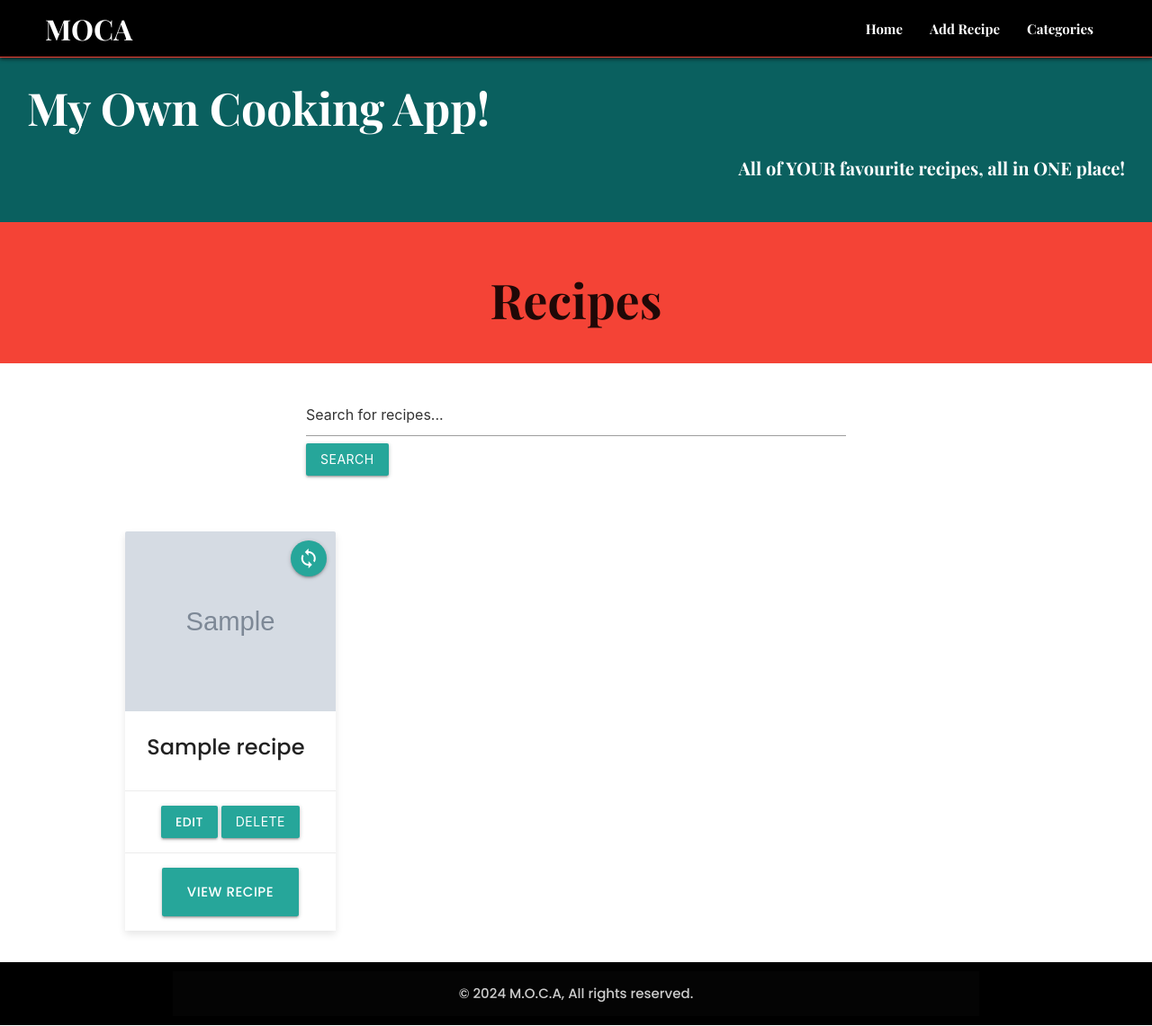
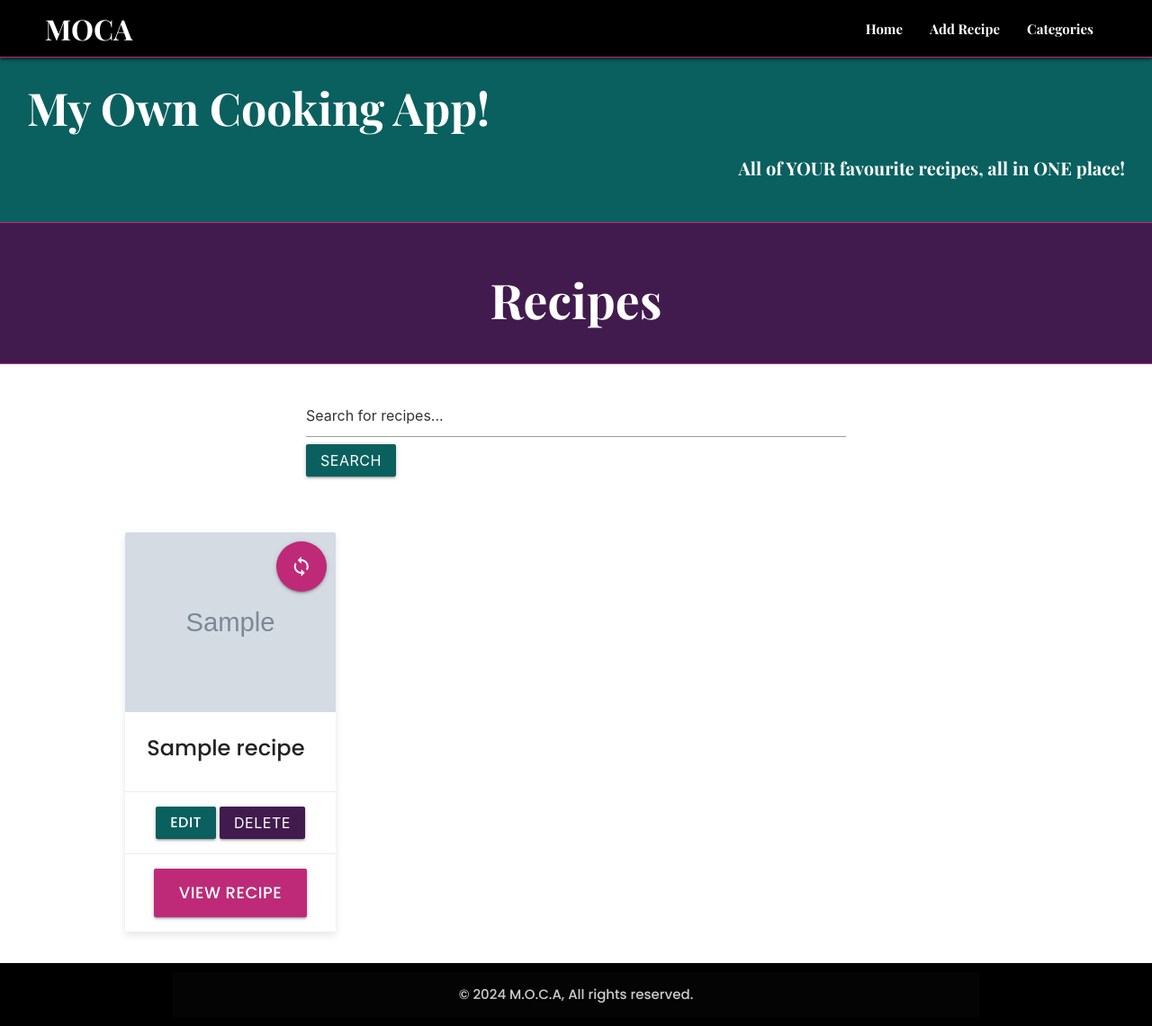
Before and after one commit to AlexandraEL9/MOCA-app, a Flask app: page / in a window 1280 px wide. Shown: the whole page at 90% size. Run offline with Flask 2, Linux system fonts and the light colour scheme; tables that the repository leaves empty hold one stand-in row (values such as "Sample post"); grey boxes marked "Sample" are stand-in pictures; some libraries are stand-ins or nearby versions.

Commit message:
fix: amend colours for better contrast, visibility and accessibility

```diff
--- a/moca/static/css/style.css
+++ b/moca/static/css/style.css
@@ -1,6 +1,7 @@
 :root {
   --main-color: #0A605F;
-  --secondary-color: #F44336;
+  --secondary-color: #411B4E;
+  --highlights-color: #BE2A77;
   --heading-font-family: "Playfair Display", serif;
   --default-font-family: "Poppins", sans-serif;
   --white-color: #fff;
@@ -37,7 +38,7 @@ main {
 
 .container-header {
   background-color: var(--main-color);
-  border-bottom: 1px solid var(--secondary-color);
+  border-bottom: 1px solid var(--highlights-color);
   color: var(--white-color);
   padding: 50px 30px 5px 30px;
 }
@@ -55,6 +56,8 @@ main {
 
 .section-page-heading {
   background-color: var(--secondary-color);
+  border-bottom: 1px solid var(--highlights-color);
+  color: var(--white-color);
   padding: 20px;
   margin-top: 0px;
 }
@@ -67,7 +70,7 @@ main {
   background-color: var(--black-color);
   color: var(--white-color);
   padding: 0 30px;
-  border-bottom: 1px solid var(--secondary-color);
+  border-bottom: 1px solid var(--highlights-color);
   box-shadow: 0 2px 4px rgba(0, 0, 0, 0.4);
   font-family: var(--heading-font-family);
 }
@@ -109,6 +112,61 @@ nav {
 .sidenav a:hover {
   background-color: #333;
 }
+
+/* General button styles */
+.btn {
+  background-color: #0A605F; /* Main color */
+  color: #fff; /* White text for contrast */
+  /*padding: 12px 20px; /* Increase padding for larger clickable area */
+  font-size: 16px; /* Larger text size for readability */
+  border-radius: 85x; /* Rounded corners for better aesthetics */
+  border: none; /* Remove default border */
+  cursor: pointer; /* Show clickable cursor */
+  transition: background-color 0.3s ease, transform 0.3s ease; /* Smooth transition */
+}
+
+.btn:hover, .btn:focus {
+  background-color: #044944; /* Darker color for hover/focus state */
+  transform: scale(1.05); /* Slightly larger button on hover for emphasis */
+  outline: none; /* Remove default outline */
+}
+
+.btn-large {
+  font-size: 18px; /* Increase font size for large buttons */
+  background-color: var(--highlights-color); /* Darker color for hover/focus state */
+  /*padding: 14px 24px; /* Larger padding for better accessibility */
+}
+
+.btn.delete {
+  background-color: var(--secondary-color); /* Red button */
+  color: #fff;
+}
+
+.btn.delete:hover, .btn.delete:focus {
+  background-color: var(--secondary-color); /* Darker red on hover/focus */
+}
+
+/* Floating action button styles (icon buttons) */
+.btn-floating {
+  background-color: var(--highlights-color); /* Red floating button */
+  width: 56px;
+  height: 56px;
+  display: flex;
+  align-items: center;
+  justify-content: center;
+  border-radius: 50%;
+  color: #fff;
+  transition: background-color 0.3s ease;
+}
+
+.btn-floating:hover, .btn-floating:focus {
+  background-color: #C62828; /* Darker red on hover/focus */
+}
+
+.btn-floating .material-icons {
+  font-size: 24px; /* Icon size */
+}
+
 
 /* card  element styles */
 .card {
@@ -233,16 +291,6 @@ nav {
   margin: 50px auto 0 auto; /* Center the card within the container */
 }
 
-/* Colored band on the right */
-.recipe-card-band {
-  position: absolute;
-  top: 0;
-  right: 0;
-  width: 10px;
-  height: 100%;
-  background-color: #3498db; /* Customize the color as needed */
-}
-
 /* Image styling */
 .recipe-image {
   border-radius: 10px;
```
